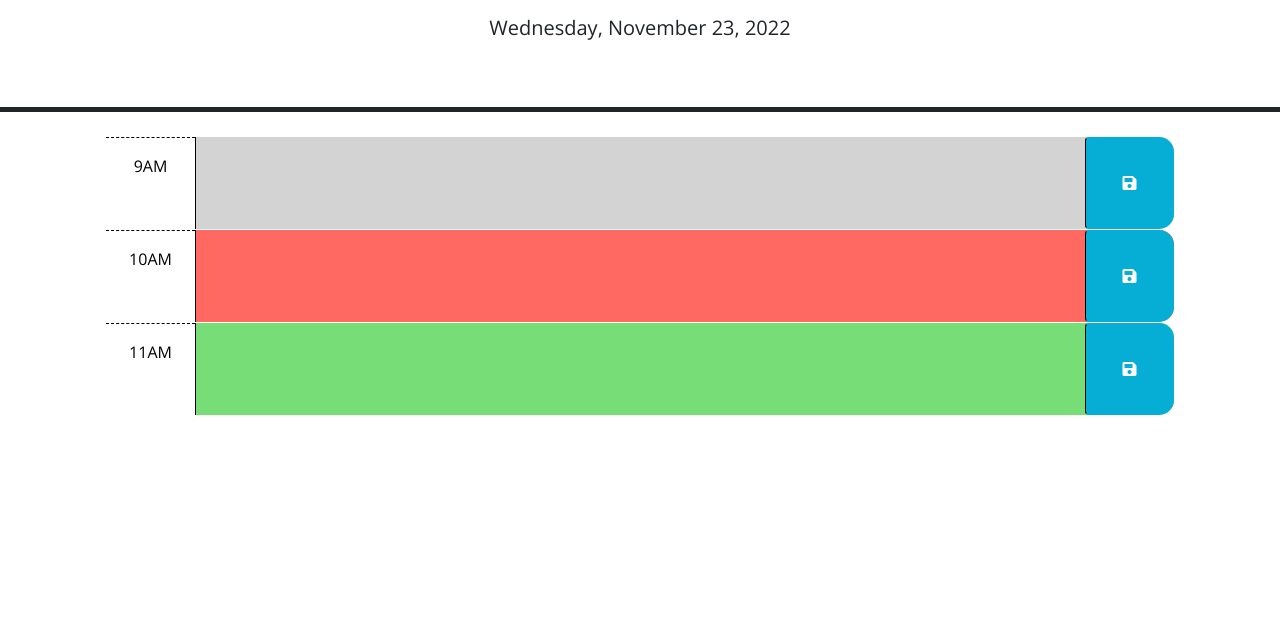
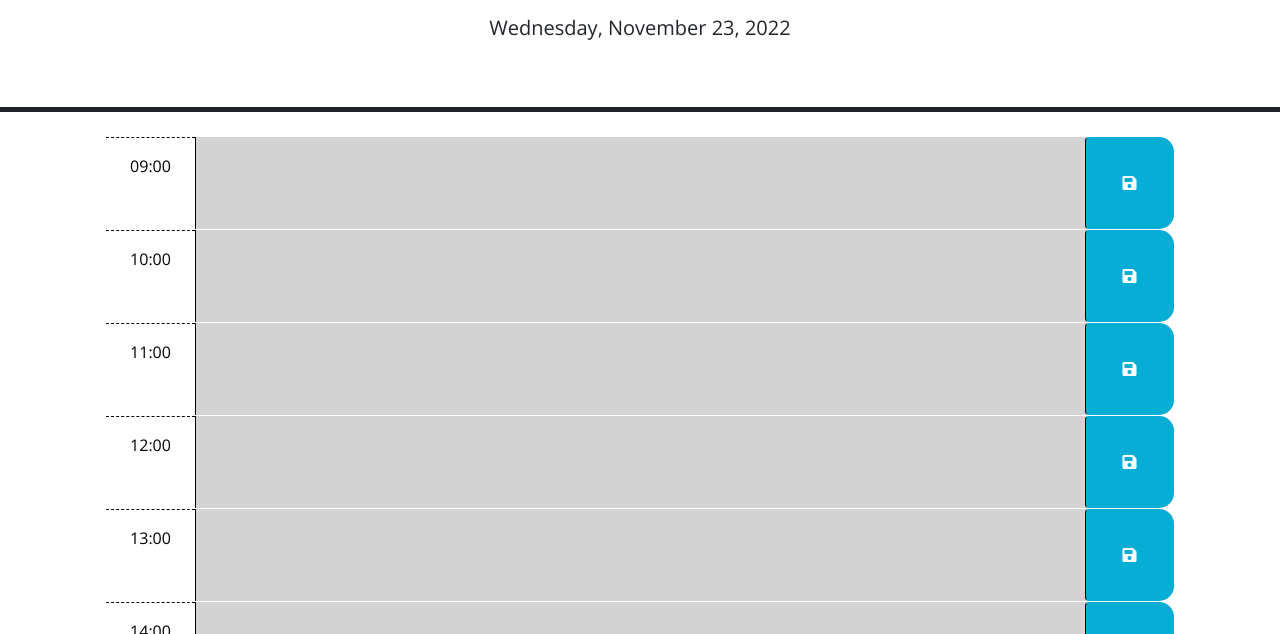
Before and after one commit to renbesson/unb_module-5_third-party-apis_ren-besson, a plain HTML site: page index.html in a window 1280 px wide. Shown: the part 166-800 px from the top of the page. Drawn offline with nearby package versions, Linux system fonts and the light colour scheme.

Commit message:
Script done

```diff
--- a/assets/js/script.js
+++ b/assets/js/script.js
@@ -2,27 +2,43 @@
 // the code isn't run until the browser has finished rendering all the elements
 // in the html.
 
-// Gets the current date and print it to the BOM
-var getDate = dayjs().format("dddd, MMMM D, YYYY");
-$("#currentDay").text(getDate);
+$(function () {
+  // Gets the current date and print it to the BOM
+  var getDate = dayjs();
+  var currentHour = getDate.format("H");
+  $("#currentDay").text(getDate.format("dddd, MMMM D, YYYY"));
 
-$(function () {
-  // TODO: Add a listener for click events on the save button. This code should
-  // use the id in the containing time-block as a key to save the user input in
-  // local storage. HINT: What does `this` reference in the click listener
-  // function? How can DOM traversal be used to get the "hour-x" id of the
-  // time-block containing the button that was clicked? How might the id be
-  // useful when saving the description in local storage?
-  //
-  // TODO: Add code to apply the past, present, or future class to each time
-  // block by comparing the id to the current hour. HINTS: How can the id
-  // attribute of each time-block be used to conditionally add or remove the
-  // past, present, and future classes? How can Day.js be used to get the
-  // current hour in 24-hour time?
-  //
-  // TODO: Add code to get any user input that was saved in localStorage and set
-  // the values of the corresponding textarea elements. HINT: How can the id
-  // attribute of each time-block be used to do this?
-  //
-  // TODO: Add code to display the current date in the header of the page.
+  // Display the hour rows
+  var businessHours = ["09", "10", "11", "12", "13", "14", "15", "16", "17"];
+
+  // Prints a hour div with the given hour #
+  var hourRow = function (hour) {
+    return $(`<div id='hour-${hour}' class='row time-block ${
+      hour == currentHour ? "present" : hour < currentHour ? "past" : "future"
+    }'>
+  <div class='col-2 col-md-1 hour text-center py-3'>${hour}:00</div>
+  <textarea id='hour-${hour}-description' class='col-8 col-md-10 description' rows='3'> </textarea>
+  <button id='hour-${hour}-btn' class='btn saveBtn col-2 col-md-1' aria-label='save'>
+    <i class='fas fa-save' aria-hidden='true'></i>
+  </button>
+</div>`);
+  };
+
+  // Iterate through the business hours to append them to the hours container
+  $.each(businessHours, function (index, value) {
+    $("#hours-container").append(hourRow(value));
+  });
+
+  // Event listener to detect any click event on <button> elements inside the element #hours-container
+  $("#hours-container").on("click", "button", function (event) {
+    var id = event.currentTarget.id.slice(0, 7);
+    var value = $(`#${id}-description`).val();
+    localStorage.setItem(id, value);
+  });
+
+  // Reads the localStorage and prints the results on their respective textareas
+  $.each(businessHours, function (index, id) {
+    var savedValue = localStorage.getItem(`hour-${id}`);
+    $(`#hour-${id}-description`).val(savedValue);
+  });
 });
--- a/index.html
+++ b/index.html
@@ -28,7 +28,7 @@
       <p class="lead">A simple calendar app for scheduling your work day</p>
       <p id="currentDay" class="lead"></p>
     </header>
-    <div class="container-lg px-5">
+    <div class="container-lg px-5" id="hours-container">
       <!-- Use class for "past", "present", and "future" to apply styles to the
         time-block divs accordingly. The javascript will need to do this by
         adding/removing these classes on each div by comparing the hour in the
@@ -38,33 +38,6 @@
         in the finished product. Remember to delete this comment once the
         code is implemented.
         -->
-
-      <!-- Example of a past time block. The "past" class adds a gray background color. -->
-      <div id="hour-9" class="row time-block past">
-        <div class="col-2 col-md-1 hour text-center py-3">9AM</div>
-        <textarea class="col-8 col-md-10 description" rows="3"> </textarea>
-        <button class="btn saveBtn col-2 col-md-1" aria-label="save">
-          <i class="fas fa-save" aria-hidden="true"></i>
-        </button>
-      </div>
-
-      <!-- Example of a a present time block. The "present" class adds a red background color. -->
-      <div id="hour-10" class="row time-block present">
-        <div class="col-2 col-md-1 hour text-center py-3">10AM</div>
-        <textarea class="col-8 col-md-10 description" rows="3"> </textarea>
-        <button class="btn saveBtn col-2 col-md-1" aria-label="save">
-          <i class="fas fa-save" aria-hidden="true"></i>
-        </button>
-      </div>
-
-      <!-- Example of a future time block. The "future" class adds a green background color. -->
-      <div id="hour-11" class="row time-block future">
-        <div class="col-2 col-md-1 hour text-center py-3">11AM</div>
-        <textarea class="col-8 col-md-10 description" rows="3"> </textarea>
-        <button class="btn saveBtn col-2 col-md-1" aria-label="save">
-          <i class="fas fa-save" aria-hidden="true"></i>
-        </button>
-      </div>
 
     <script src="https://code.jquery.com/jquery-3.4.1.min.js"></script>
     <script
```
